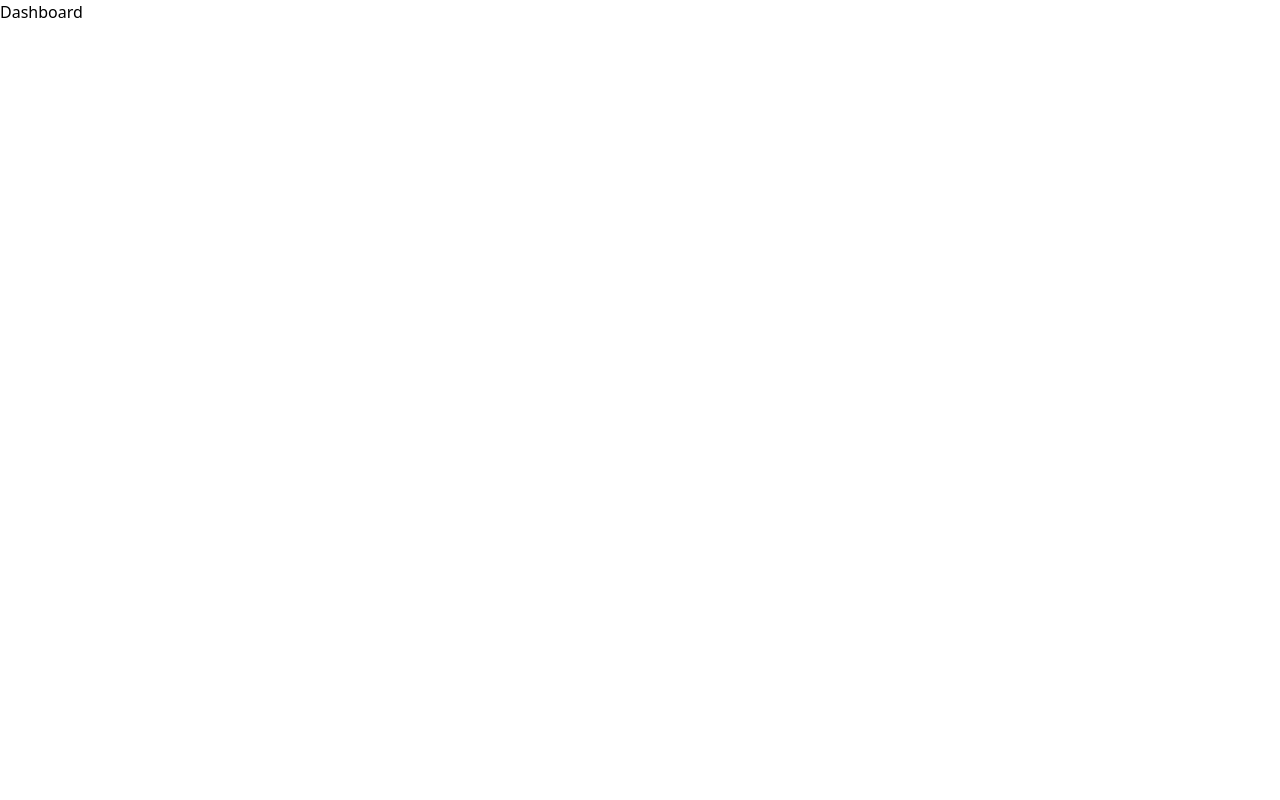
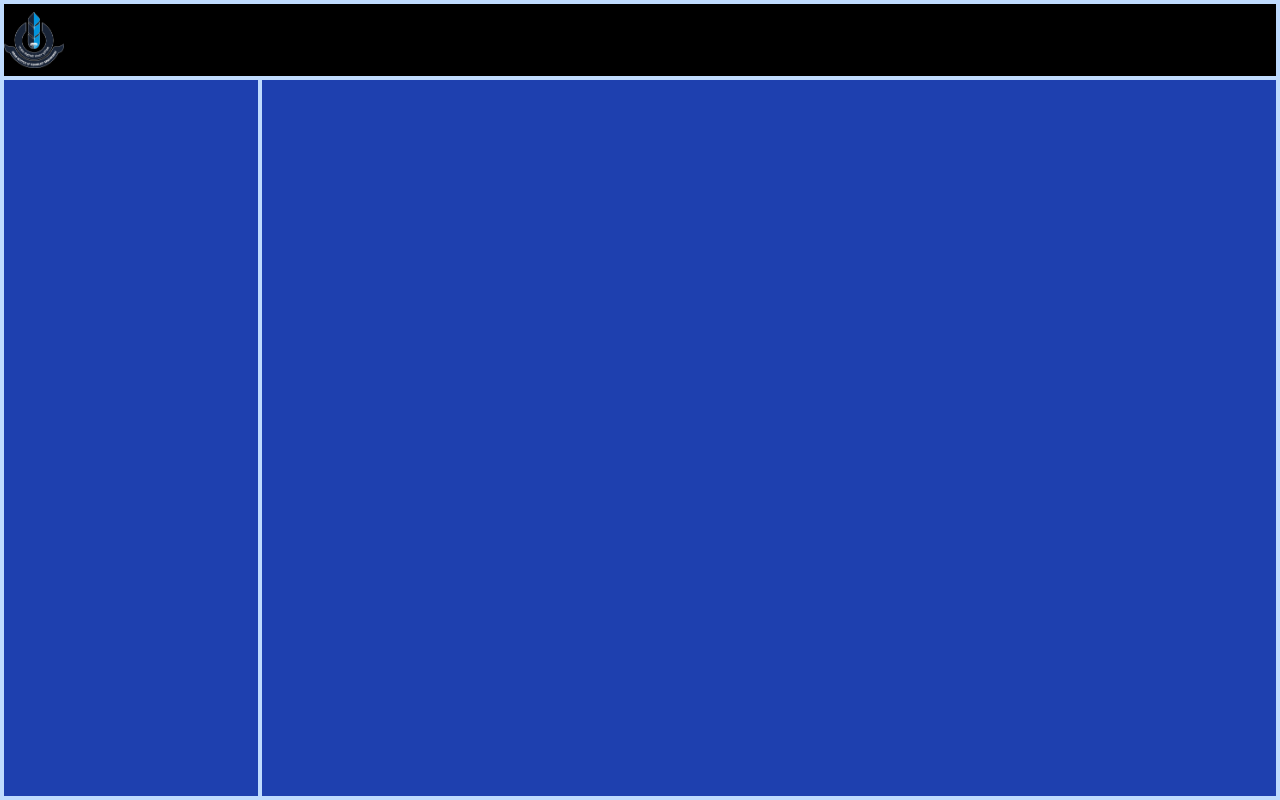
Before and after one commit to AShr12xz/GC_Webathon_2024, a React (Create React App) app in the folder client/: page /Dashboard in a window 1280 px wide. Built offline with nearby package versions, Linux system fonts and the light colour scheme.

Commit message:
components created

```diff
--- a/client/src/pages/Dashboard.js
+++ b/client/src/pages/Dashboard.js
@@ -1,6 +1,20 @@
-const Dashboard = () => {
-    return(
-        <div>Dashboard</div>
-    )
-}
+import logo from "../assets/IITBBSlogo.png";
+const Dashboard = (props) => {
+  return (
+    <div className="flex flex-col justify-center items-center w-screen h-screen bg-blue-200 p-1 gap-1">
+      <div className="flex w-full h-20 bg-black">
+        <div className="hidden sm:w-[60px] sm:flex justify-center items-center">
+          <img className="object-contain" src={logo} alt="IIT BBS" />
+        </div>
+        <div></div>
+      </div>
+      <div className="flex w-full h-full gap-1">
+        <div className="flex flex-col justify-start items-center w-1/5 h-full bg-blue-800 "></div>
+        <div className="flex flex-col justify-start items-start w-4/5 h-full bg-blue-800 ">
+            {/* props */}
+        </div>
+      </div>
+    </div>
+  );
+};
 export default Dashboard;
```
Also changed, not shown: client/src/pages/components/EditProfile.js (added), client/src/pages/components/MyProfile.js (added).
